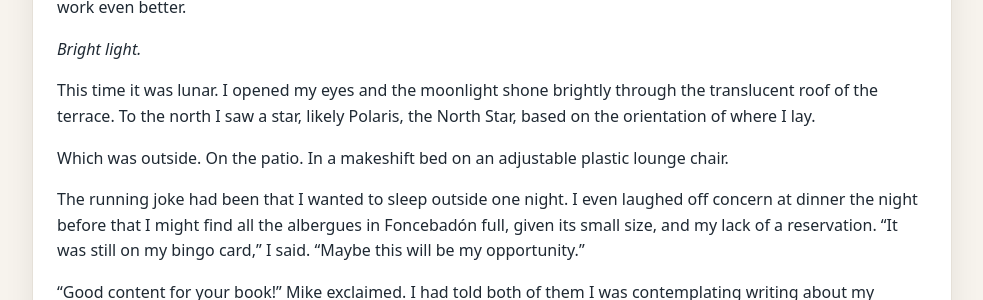
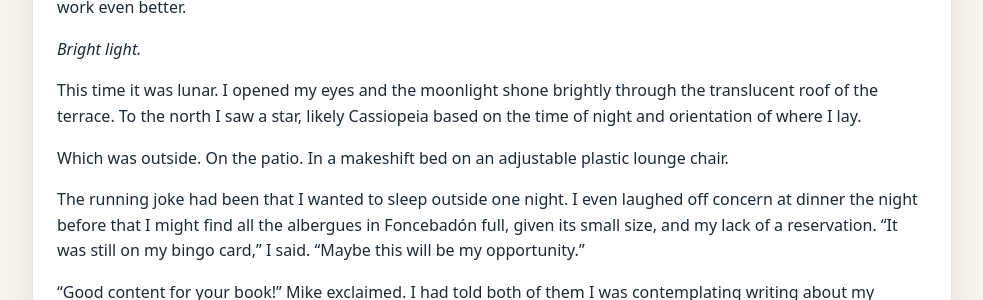
Before and after one commit to jmbauer79/jmbauer79.github.io, a Jekyll site: the page built from _camino_entries/2026-09-27-“under-the-stars”.md, in a window 1280 px wide and 900 px high, scrolled down 1247 px. Shown: the part 181-481 px from the top of the window, without its empty margins (148-1131 px from the left). Built offline with Jekyll 4.4.1, drawn with Linux system fonts in a browser that asks for light colours; some of the changed text lies outside the part shown.

Commit message:
Update Camino Entries “2026-09-27-“under-the-stars””

```diff
--- a/_camino_entries/2026-09-27-“under-the-stars”.md
+++ b/_camino_entries/2026-09-27-“under-the-stars”.md
@@ -33,7 +33,7 @@
     *Bright light.*
 
 
-    This time it was lunar. I opened my eyes and the moonlight shone brightly through the translucent roof of the terrace. To the north I saw a star, likely Polaris, the North Star, based on the orientation of where I lay.
+    This time it was lunar. I opened my eyes and the moonlight shone brightly through the translucent roof of the terrace. To the north I saw a star, likely Cassiopeia based on the time of night and orientation of where I lay.
 
 
     Which was outside. On the patio. In a makeshift bed on an adjustable plastic lounge chair.
@@ -118,6 +118,10 @@
   photo: /images/uploads/img_5894.jpeg
   photo_caption: "Tonight’s bed. "
 content_block_4:
+  narrative: ""
+  photo: /images/uploads/img_5896.jpeg
+  photo_caption: "View of stars from my makeshift bed at 12:07 am. "
+content_block_5:
   narrative: I eventually awoke for good around 5:30 to the crunching steps of the
     early risers walking west, unaware of the man sleeping outside under the
     terrace.
```
Also changed, not shown: images/uploads/img_5896.jpeg (added).
